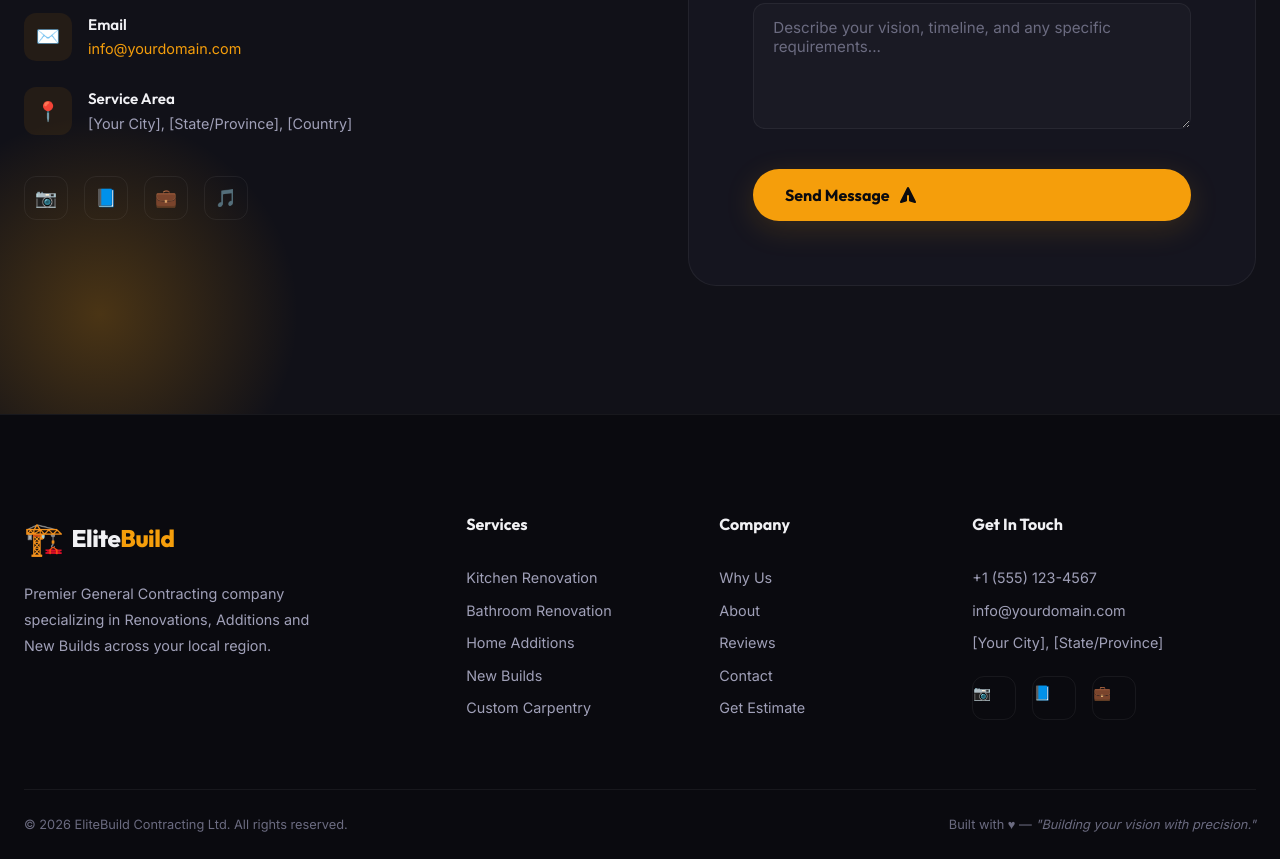
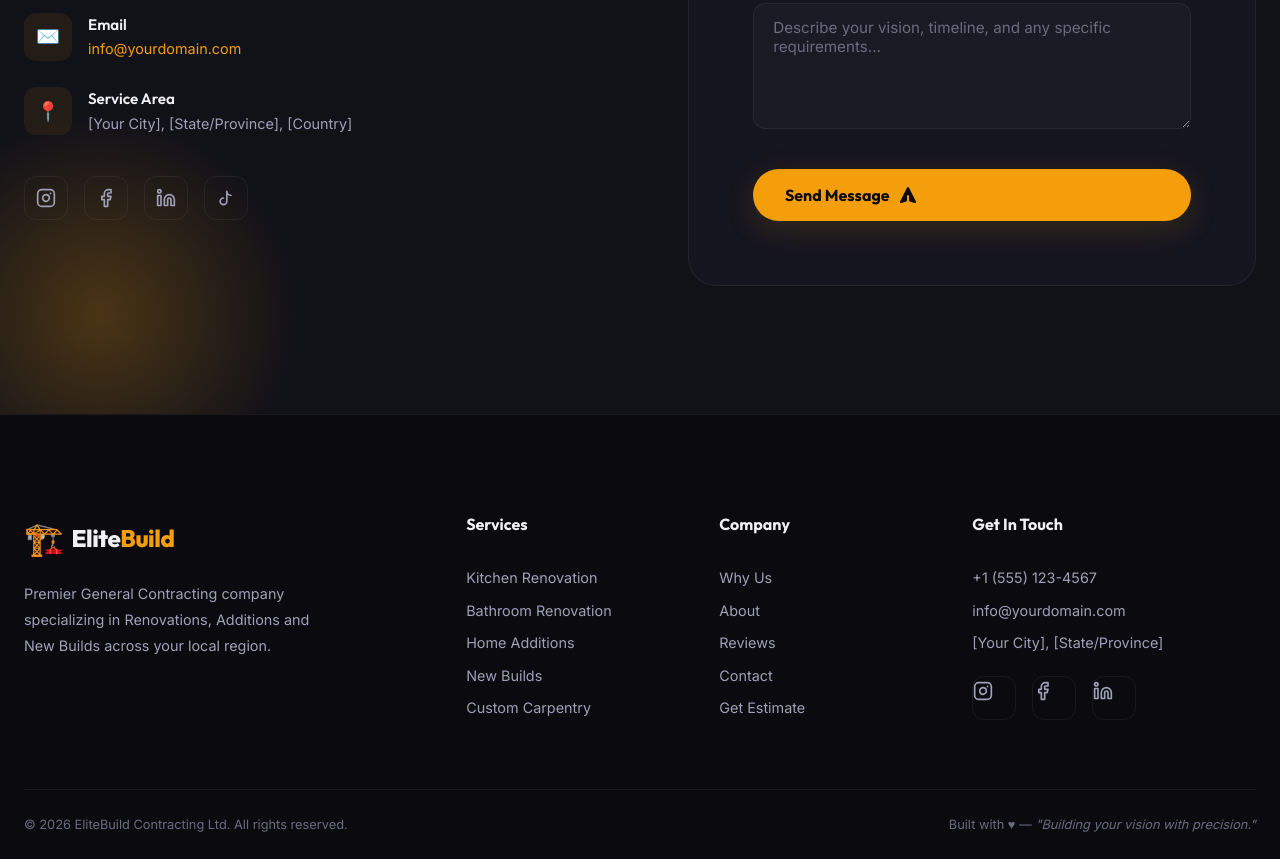
Before and after one commit to vinitsingh665/Contractor24-7, a plain HTML site: page index.html in a window 1280 px wide. Shown: the part 6800-7659 px from the top of the page. Drawn offline with Linux system fonts and the light colour scheme.

Commit message:
Update social icons to use inline SVGs without whitespace

```diff
--- a/index.html
+++ b/index.html
@@ -579,10 +579,10 @@
             </div>
 
             <div class="social-links">
-              <a href="#" target="_blank" class="social-link" aria-label="Instagram">📷</a>
-              <a href="#" target="_blank" class="social-link" aria-label="Facebook">📘</a>
-              <a href="#" target="_blank" class="social-link" aria-label="LinkedIn">💼</a>
-              <a href="#" target="_blank" class="social-link" aria-label="TikTok">🎵</a>
+              <a href="#" target="_blank" class="social-link" aria-label="Instagram"><svg width="20" height="20" viewBox="0 0 24 24" fill="none" stroke="currentColor" stroke-width="2" stroke-linecap="round" stroke-linejoin="round"><rect x="2" y="2" width="20" height="20" rx="5" ry="5"></rect><path d="M16 11.37A4 4 0 1 1 12.63 8 4 4 0 0 1 16 11.37z"></path><line x1="17.5" y1="6.5" x2="17.51" y2="6.5"></line></svg></a>
+              <a href="#" target="_blank" class="social-link" aria-label="Facebook"><svg width="20" height="20" viewBox="0 0 24 24" fill="none" stroke="currentColor" stroke-width="2" stroke-linecap="round" stroke-linejoin="round"><path d="M18 2h-3a5 5 0 0 0-5 5v3H7v4h3v8h4v-8h3l1-4h-4V7a1 1 0 0 1 1-1h3z"></path></svg></a>
+              <a href="#" target="_blank" class="social-link" aria-label="LinkedIn"><svg width="20" height="20" viewBox="0 0 24 24" fill="none" stroke="currentColor" stroke-width="2" stroke-linecap="round" stroke-linejoin="round"><path d="M16 8a6 6 0 0 1 6 6v7h-4v-7a2 2 0 0 0-2-2 2 2 0 0 0-2 2v7h-4v-7a6 6 0 0 1 6-6z"></path><rect x="2" y="9" width="4" height="12"></rect><circle cx="4" cy="4" r="2"></circle></svg></a>
+              <a href="#" target="_blank" class="social-link" aria-label="TikTok"><svg width="20" height="20" viewBox="0 0 24 24" fill="none" stroke="currentColor" stroke-width="2" stroke-linecap="round" stroke-linejoin="round"><path d="M9 12a4 4 0 1 0 4 4V4a5 5 0 0 0 5 5"></path></svg></a>
             </div>
           </div>
 
@@ -675,9 +675,9 @@
           <a href="mailto:info@yourdomain.com">info@yourdomain.com</a>
           <a href="#">[Your City], [State/Province]</a>
           <div class="social-links" style="margin-top: var(--space-md);">
-            <a href="#" target="_blank" class="social-link" aria-label="Instagram">📷</a>
-            <a href="#" target="_blank" class="social-link" aria-label="Facebook">📘</a>
-            <a href="#" target="_blank" class="social-link" aria-label="LinkedIn">💼</a>
+            <a href="#" target="_blank" class="social-link" aria-label="Instagram"><svg width="20" height="20" viewBox="0 0 24 24" fill="none" stroke="currentColor" stroke-width="2" stroke-linecap="round" stroke-linejoin="round"><rect x="2" y="2" width="20" height="20" rx="5" ry="5"></rect><path d="M16 11.37A4 4 0 1 1 12.63 8 4 4 0 0 1 16 11.37z"></path><line x1="17.5" y1="6.5" x2="17.51" y2="6.5"></line></svg></a>
+            <a href="#" target="_blank" class="social-link" aria-label="Facebook"><svg width="20" height="20" viewBox="0 0 24 24" fill="none" stroke="currentColor" stroke-width="2" stroke-linecap="round" stroke-linejoin="round"><path d="M18 2h-3a5 5 0 0 0-5 5v3H7v4h3v8h4v-8h3l1-4h-4V7a1 1 0 0 1 1-1h3z"></path></svg></a>
+            <a href="#" target="_blank" class="social-link" aria-label="LinkedIn"><svg width="20" height="20" viewBox="0 0 24 24" fill="none" stroke="currentColor" stroke-width="2" stroke-linecap="round" stroke-linejoin="round"><path d="M16 8a6 6 0 0 1 6 6v7h-4v-7a2 2 0 0 0-2-2 2 2 0 0 0-2 2v7h-4v-7a6 6 0 0 1 6-6z"></path><rect x="2" y="9" width="4" height="12"></rect><circle cx="4" cy="4" r="2"></circle></svg></a>
           </div>
         </div>
       </div>
```
